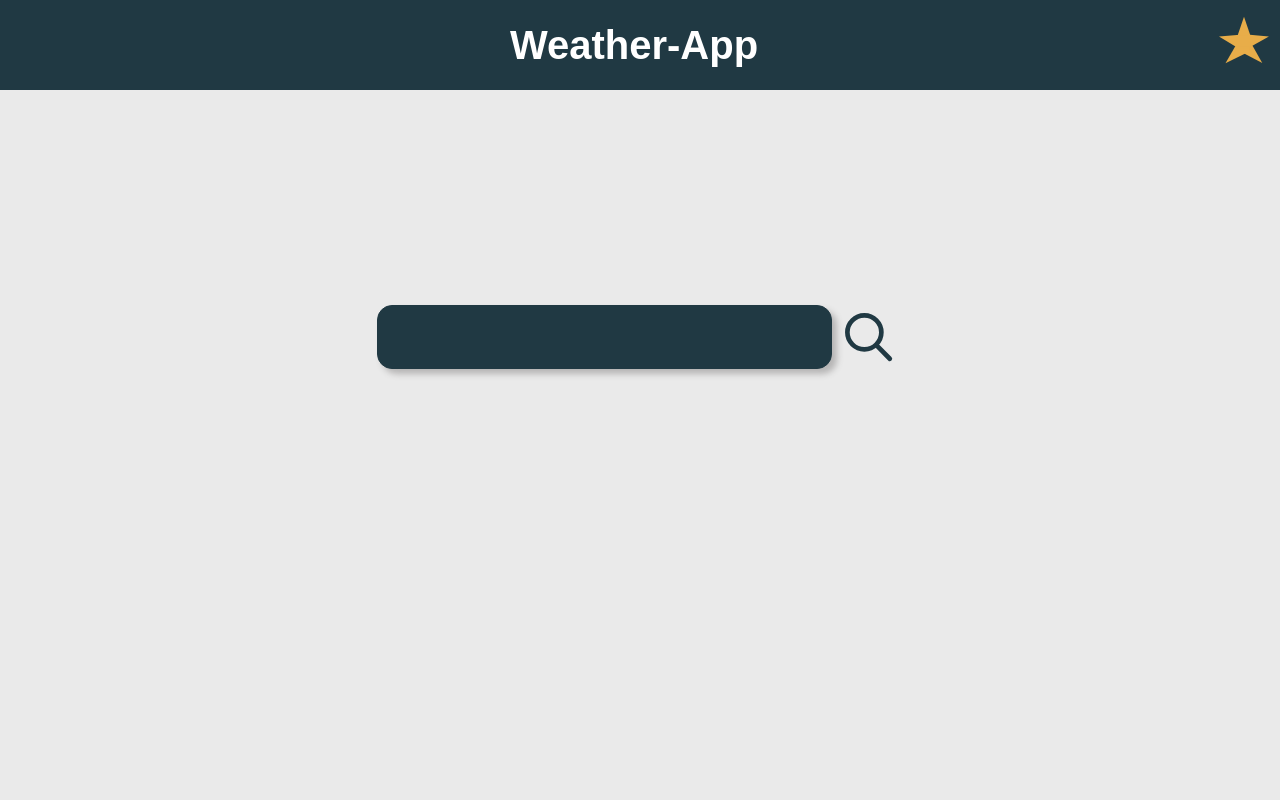
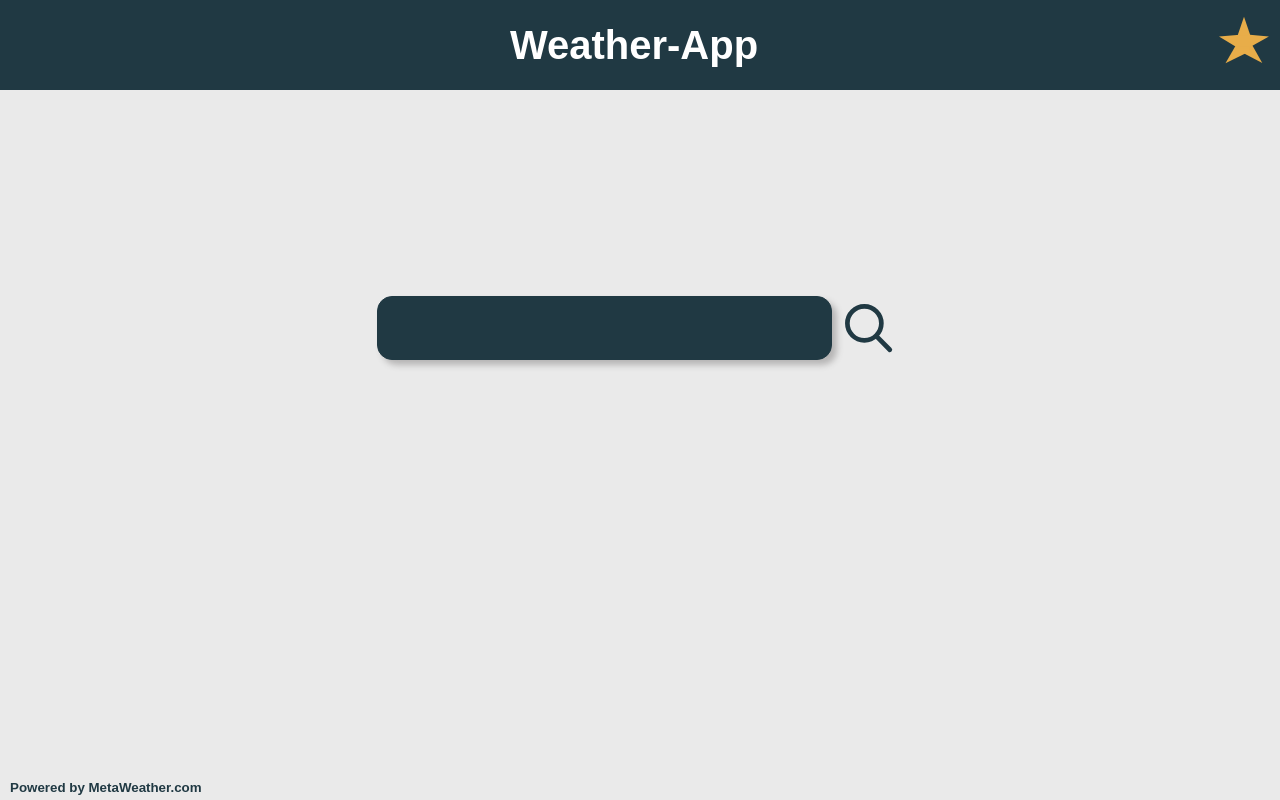
Before and after one commit to anedomansky/electron-weather-app, a React app: page /#/ in a window 1280 px wide. Built offline with nearby package versions, Linux system fonts and the light colour scheme.

Commit message:
Added footer for displaying the api link. Added TODOs. Worked on the WeatherDetails component.

```diff
--- a/src/components/app/App.scss
+++ b/src/components/app/App.scss
@@ -6,8 +6,9 @@
     display: grid;
     grid-template-areas:
     "header header  header  header"
-    "main   main    main    main";
-    grid-template-rows: 90px auto;
+    "main   main    main    main"
+    "footer footer footer footer";
+    grid-template-rows: 90px auto min-content;
 }
 
 header {
@@ -19,3 +20,8 @@ main {
     background-color: #EAEAEA;
     display: grid;
 }
+
+footer {
+    grid-area: footer;
+    background-color: #EAEAEA;
+}
--- a/src/components/app/App.tsx
+++ b/src/components/app/App.tsx
@@ -4,6 +4,7 @@ import { HashRouter } from 'react-router-dom';
 import routes from '../../routes';
 import './App.scss';
 import Header from '../header/Header';
+import Footer from '../footer/Footer';
 
 const App: React.FC = () => (
     <div className="content" role="application">
@@ -12,6 +13,7 @@ const App: React.FC = () => (
             <main role="main">
                 {renderRoutes(routes)}
             </main>
+            <Footer />
         </HashRouter>
     </div>
 );
--- /dev/null
+++ b/src/components/footer/Footer.scss
@@ -0,0 +1,10 @@
+@import "../../mixins/Mixins.scss";
+
+footer {
+    padding: 0.25rem;
+    & button {
+        @include a11y-btn;
+        color: #203943;
+        text-decoration: none;
+    }
+}
--- /dev/null
+++ b/src/components/footer/Footer.tsx
@@ -0,0 +1,19 @@
+import React from 'react';
+import './Footer.scss';
+
+// eslint-disable-next-line @typescript-eslint/no-var-requires
+const { shell } = require('electron');
+
+const Footer: React.FC = () => {
+    const handleExternalLink = () => {
+        shell.openExternal('https://www.metaweather.com/');
+    };
+
+    return (
+        <footer>
+            <button type="button" onClick={handleExternalLink} onKeyDown={(e) => ((e.key === 'Enter' || e.keyCode === 13) ? handleExternalLink() : null)}>Powered by MetaWeather.com</button>
+        </footer>
+    );
+};
+
+export default Footer;
--- a/src/components/weather-details/WeatherDetails.scss
+++ b/src/components/weather-details/WeatherDetails.scss
@@ -1,4 +1,5 @@
 .details {
+    font-size: 2rem;
     background: #203943 0% 0% no-repeat padding-box;
     width: 100%;
     height: 100%;
@@ -14,22 +15,31 @@
 
     & .details__location {
         grid-area: location;
+        padding: 1rem;
     }
 
     & .details__weather {
         grid-area: weather;
+        display: flex;
+        justify-content: center;
+        align-items: center;
     }
 
     & .details__date {
         grid-area: date;
+        text-align: right;
+        padding: 1rem;
     }
 
     & .details__min {
         grid-area: min;
+        text-align: right;
+        font-size: 2.5rem;
     }
 
     & .details__max {
         grid-area: max;
+        font-size: 2.5rem;
     }
 
     & .details__wind {
@@ -38,9 +48,12 @@
 
     & .details__temp {
         grid-area: temp;
+        text-align: center;
+        font-size: 3rem;
     }
 
     & .details__humidity {
         grid-area: humidity;
+        text-align: right;
     }
 }
--- a/src/components/weather-details/WeatherDetails.tsx
+++ b/src/components/weather-details/WeatherDetails.tsx
@@ -1,14 +1,13 @@
 import React from 'react';
 import { IWeatherData } from '../../interfaces/IWeatherData';
 import './WeatherDetails.scss';
+import ImageHelper from '../../helpers/ImageHelper';
 
 interface Props {
     details: IWeatherData | null;
     location?: string;
 }
 
-// TODO: Work on the layout
-// TODO: Style the components
 const WeatherDetails: React.FC<Props> = ({ details, location }) => (
     <div className="details">
         <div className="details__location">
@@ -17,27 +16,39 @@ const WeatherDetails: React.FC<Props> = ({ details, location }) => (
         {details && (
             <>
                 <div className="details__weather">
-                    <span>{details.weather_state_abbr}</span>
+                    <img src={ImageHelper.getInstance().getWeatherIcon(details.weather_state_abbr)} alt="Weather State" />
                 </div>
-                <div className="deatils__date">
+                <div className="details__date">
                     <span>{details.applicable_date}</span>
                 </div>
                 <div className="details__min">
-                    <span>{Math.floor(details.min_temp)}</span>
+                    <span>
+                        {`${Math.floor(details.min_temp)} °C`}
+                        <br />
+                        min
+                    </span>
                 </div>
                 <div className="details__max">
-                    <span>{Math.floor(details.max_temp)}</span>
+                    <span>
+                        {`${Math.floor(details.max_temp)} °C`}
+                        <br />
+                        max
+                    </span>
                 </div>
                 <div className="details__wind">
                     <span className="compass-icon">{details.wind_direction_compass}</span>
                     <br />
-                    <span className="wind-speed">{Math.floor(details.wind_speed)}</span>
+                    <span className="wind-speed">{`${Math.floor(details.wind_speed * 1.60934)} km/h`}</span>
                 </div>
                 <div className="details__temp">
-                    <span>{Math.floor(details.the_temp)}</span>
+                    <span>{`${Math.floor(details.the_temp)} °C`}</span>
                 </div>
                 <div className="details__humidity">
-                    <span>{details.humidity}</span>
+                    <span>
+                        {`${details.humidity} %`}
+                        <br />
+                        Humidity
+                    </span>
                 </div>
             </>
         )}
--- a/src/components/weather-preview/WeatherPreview.tsx
+++ b/src/components/weather-preview/WeatherPreview.tsx
@@ -7,8 +7,6 @@ interface Props {
     previewData: IWeatherData | null;
 }
 
-// TODO: Work on the layout
-// TODO: Style the components
 const WeatherPreview: React.FC<Props> = ({ previewData }) => (
     <>
         {previewData && (
```
Also changed, not shown: 2 other files (tests, documents, lock files or other folders).
